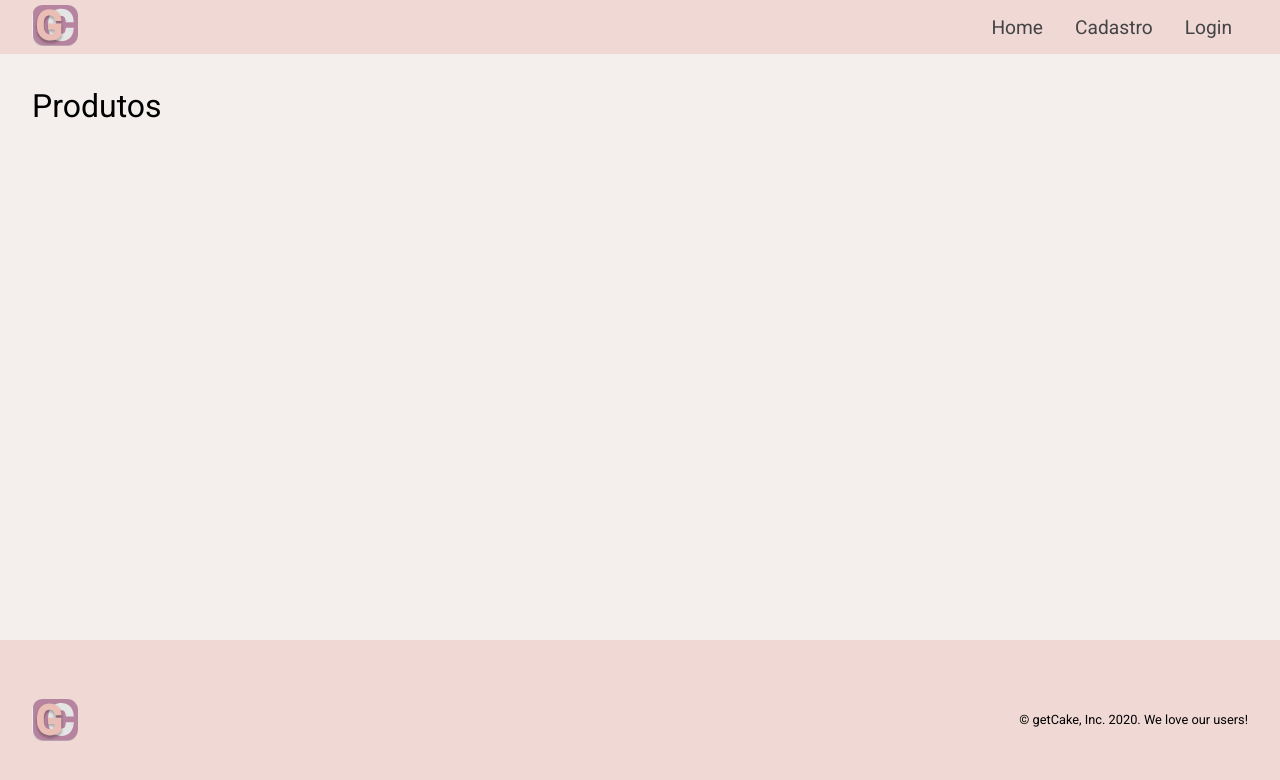
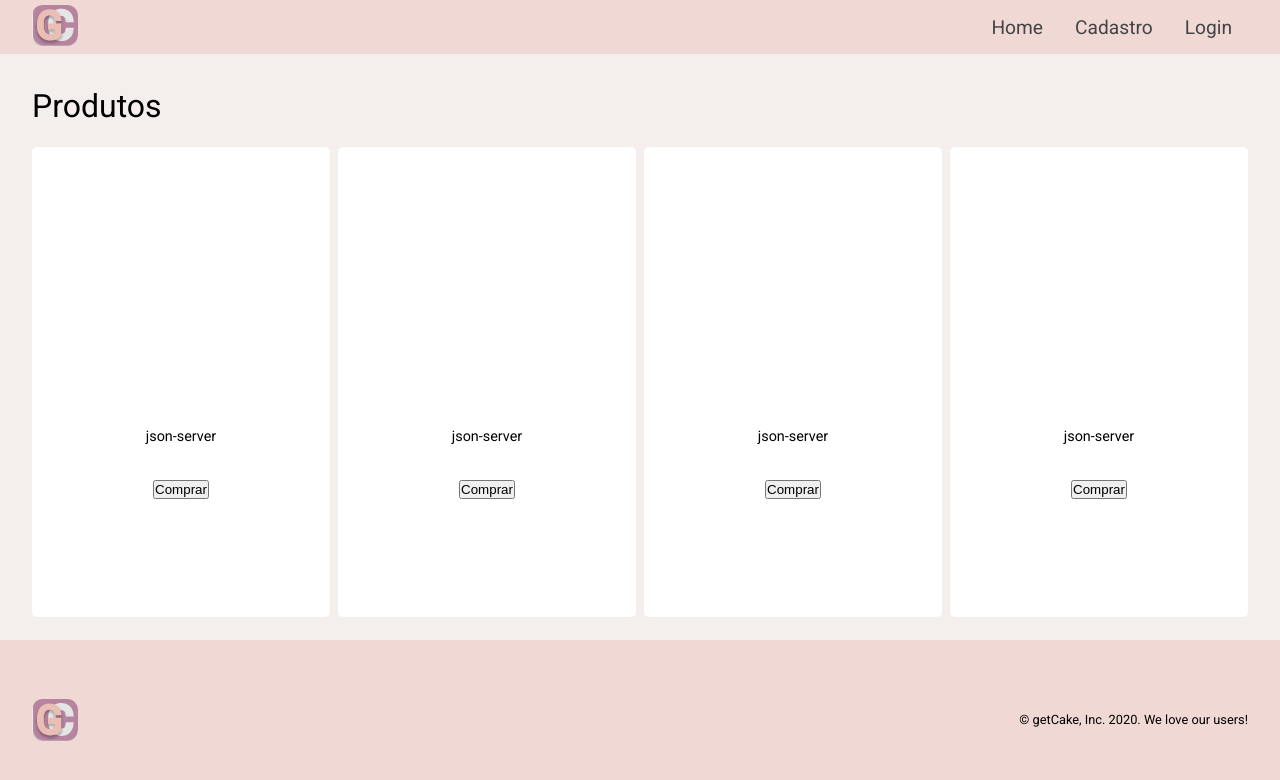
Before and after one commit to Spindola-C/GetCake_Frontend, a React (Create React App) app: page / in a window 1280 px wide. Shown: the top 780 px of the page. Built offline with nearby package versions, Linux system fonts and the light colour scheme; data requests are answered from the project's data file.

Commit message:
feat(products): add products

```diff
--- a/db.json
+++ b/db.json
@@ -6,17 +6,17 @@
       "valor": "10.15"
     },
     {
-      "id": 1,
+      "id": 2,
       "nome": "json-server",
       "valor": "10.15"
     },
     {
-      "id": 1,
+      "id": 3,
       "nome": "json-server",
       "valor": "10.15"
     },
     {
-      "id": 1,
+      "id": 4,
       "nome": "json-server",
       "valor": "10.15"
     }
--- /dev/null
+++ b/src/components/Products/index.js
@@ -0,0 +1,20 @@
+import React from 'react'
+import './styles.css'
+
+export default function Products ({ item }) {
+  return (
+    <>
+      <div className="product">
+        <div className="product-image">
+          {/* <img src={item.picture} alt="imagem" /> */}
+        </div>
+        <div className="product-description">
+          <p>{item.nome}</p>
+        </div>
+        <div className="product-button">
+          <button>Comprar</button>
+        </div>
+      </div>
+    </>
+  )
+}
--- /dev/null
+++ b/src/components/Products/styles.css
@@ -0,0 +1,40 @@
+.product {
+  display: flex;
+  border-radius: 0.313rem;
+  margin: 0.313rem 0;
+  border: 1px solid var(--gray-color);
+  height: 29.375rem;
+  background-color: #fff;
+  flex-direction: column;
+  align-items: center;
+  position: relative;
+}
+
+.product-image {
+  height: 50%;
+  width: 100%;
+}
+
+.product-image img {
+  width: 100%;
+  height: 100%;
+}
+
+.product-description {
+  padding: 0.3rem;
+  height: 5rem;
+  font-size: 0.9rem;
+  display: flex;
+  margin-top: 0.938rem;
+  align-items: center;
+}
+
+.product-button {
+  width: 100%;
+  padding: 0.2rem 0;
+  text-align: center;
+}
+
+.productCard__button button {
+  width: 80%;
+}
--- a/src/pages/Home/index.js
+++ b/src/pages/Home/index.js
@@ -5,9 +5,10 @@ import PageFooter from '../../components/PageFooter'
 import PageHeader from '../../components/PageHeader'
 
 import useApi from '../../hooks/useApi'
+import Products from '../../components/Products'
 
 function Home () {
-  const { data, loading, error, request} = useApi()
+  const { data, loading, error, request } = useApi()
 
   useEffect(() => {
     request('produtos')
@@ -19,7 +20,10 @@ function Home () {
       <PageHeader />
       <div className='home'>
         <h2>Produtos</h2>
-        <div className='home-produtos'>
+        <div className='home-products'>
+          {data.map(item => (
+            <Products key={item.id} item={item} />
+          ))}
         </div>
       </div>
       <PageFooter />
--- a/src/pages/Home/styles.css
+++ b/src/pages/Home/styles.css
@@ -9,7 +9,7 @@
   font-size: 2rem;
 }
 
-.home-produtos {
+.home-products {
   width: 100%;
   display: grid;
   grid-template-columns: repeat(4, 1fr);
@@ -18,13 +18,13 @@
 }
 
 @media (max-width: 900px) {
-  .home-produtos {
+  .home-products {
     grid-template-columns: repeat(3, 1fr);
   }
 }
 
 @media (max-width: 700px) {
-  .home-produtos {
+  .home-products {
     grid-template-columns: repeat(2, 1fr);
   }
 }
```
